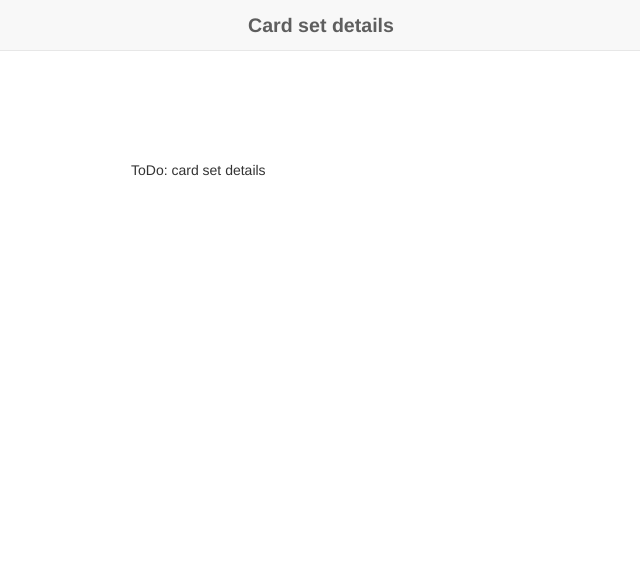
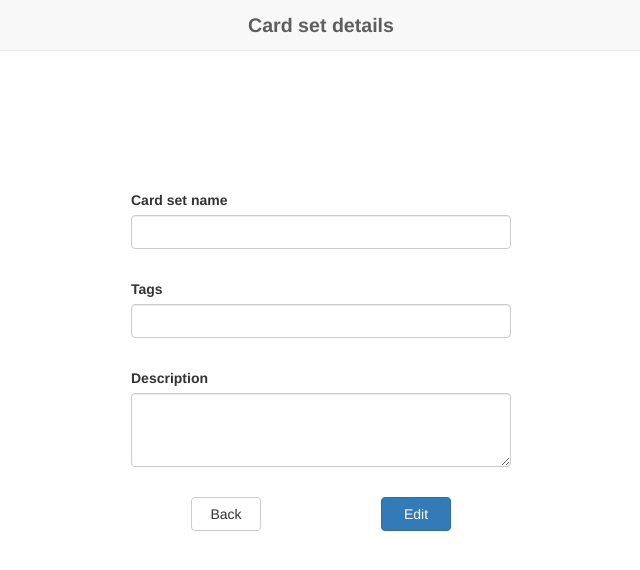
Before and after one commit to lcrespom/flash-cards, a Vue app: page /#/details/new in a window 1280 px wide. Shown: the top 570 px of the page, without its empty margins (319-959 px from the left). Built offline with nearby package versions, Linux system fonts and the light colour scheme.

Commit message:
Card details page

```diff
--- a/src/app/cards.js
+++ b/src/app/cards.js
@@ -8,3 +8,12 @@ export function loadCards(id) {
 		{ front: 'Italy', back: 'Rome' }
 	]);
 }
+
+export function saveCards(meta) {
+	// let method = 'POST';
+	// if (meta.id.length > 0)
+	// 	method = 'PUT';
+	// else delete meta.id;
+	//ToDo: perform AJAX call
+	return 'card_set_id';
+}
--- a/src/pages/CardData.vue
+++ b/src/pages/CardData.vue
@@ -3,23 +3,65 @@
 		<nav class="navbar navbar-default navbar-fixed-top">
 			<div class="fc-title navbar-brand">Card set details</div>
 		</nav>
-		<div class="fc-fill fc-content">
-			ToDo: card set details
-		</div>
+		<form class="fc-fill fc-content" ref="form">
+			<div class="form-group fc-group">
+				<label for="card-name">Card set name</label>
+				<input class="form-control" required v-model="meta.name">
+			</div>
+			<div class="form-group fc-group">
+				<label for="card-name">Tags</label>
+				<input class="form-control" v-model="meta.tags">
+			</div>
+			<div class="form-group fc-group">
+				<label for="card-name">Description</label>
+				<textarea class="form-control" rows="3"
+					v-model="meta.description"></textarea>
+			</div>
+			<!-- ToDo: select buttons depending on route -->
+			<div class="form-group fc-group fc-btn-row">
+				<a @click="back" class="btn btn-default">Back</a>
+				<button type="submit" @click="edit($event)"
+					class="btn btn-primary">Edit</button>
+			</div>
+		</form>
 	</div>
 </template>
 
 <script>
+import { saveCards } from '../app/cards';
+
 export default {
-	name: 'card-data'
+	name: 'card-data',
+	data() {
+		return {
+			meta: {
+				_id: '',
+				name: '',
+				tags: '',
+				description: ''
+			}
+		};
+	},
+	methods: {
+		back() {
+			this.$router.back();
+		},
+		edit(evt) {
+			if (!this.$refs.form.checkValidity()) return;
+			evt.preventDefault();
+			let id = saveCards(this.meta);
+			this.$router.push({ name: 'edit', params: { id }});
+		}
+	}
 };
 /*
 	Name: ...
 	Tags: ...
 	Description: ...
 
-	Cancel => home
-	Save => edit
+	Back => home
+	Edit => edit
+	Play => play card game (show if not new)
 
 	--------
 
@@ -28,7 +70,7 @@ export default {
 	Front: textarea
 	Back: textarea
 	< x/N > (x)
-	save & play
+	Done => save and back to CardData
 
 	--------
 
@@ -41,4 +83,10 @@ export default {
 </script>
 
 <style scoped>
+.fc-group {
+	margin-top: 30px;
+}
+.fc-btn-row > .btn {
+	width: 5em;
+}
 </style>
--- /dev/null
+++ b/src/pages/EditCards.vue
@@ -0,0 +1,33 @@
+<template>
+	<div class="fc-fill">
+		<nav class="navbar navbar-default navbar-fixed-top">
+			<div class="fc-title navbar-brand">Card set details</div>
+		</nav>
+		<div class="fc-fill fc-content">
+			ToDo: edit card set
+		</div>
+	</div>
+</template>
+
+<script>
+export default {
+	name: 'edit-cards'
+};
+/*
+	Edit:
+
+	Front: textarea
+	Back: textarea
+	< x/N > (x)
+	Done => save and back to CardData
+*/
+</script>
+
+<style scoped>
+.fc-group {
+	margin-top: 30px;
+}
+.fc-btn-row > .btn {
+	width: 5em;
+}
+</style>
--- a/src/pages/Settings.vue
+++ b/src/pages/Settings.vue
@@ -6,7 +6,7 @@
 		<form class="fc-content">
 			<div class="form-group fc-group">
 				<label for="settings-shuffle">Shuffle</label>
-				<div class="checkbox" id="settings-shuffle"  style="margin-top: 0">
+				<div class="checkbox" id="settings-shuffle" style="margin-top: 0">
 					<label>
 						<input type="checkbox" v-model="settings.shuffle">Shuffle cards
 					</label>
--- a/src/router/index.js
+++ b/src/router/index.js
@@ -6,6 +6,7 @@ import Settings from '@/pages/Settings';
 import Play from '@/pages/Play';
 import Results from '@/pages/Results';
 import CardData from '@/pages/CardData';
+import EditCards from '@/pages/EditCards';
 
 Vue.use(Router);
 
@@ -35,6 +36,11 @@ export default new Router({
 			path: '/details/new',
 			name: 'details-new',
 			component: CardData
+		},
+		{
+			path: '/edit/:id',
+			name: 'edit',
+			component: EditCards
 		}
 	]
 });
```
